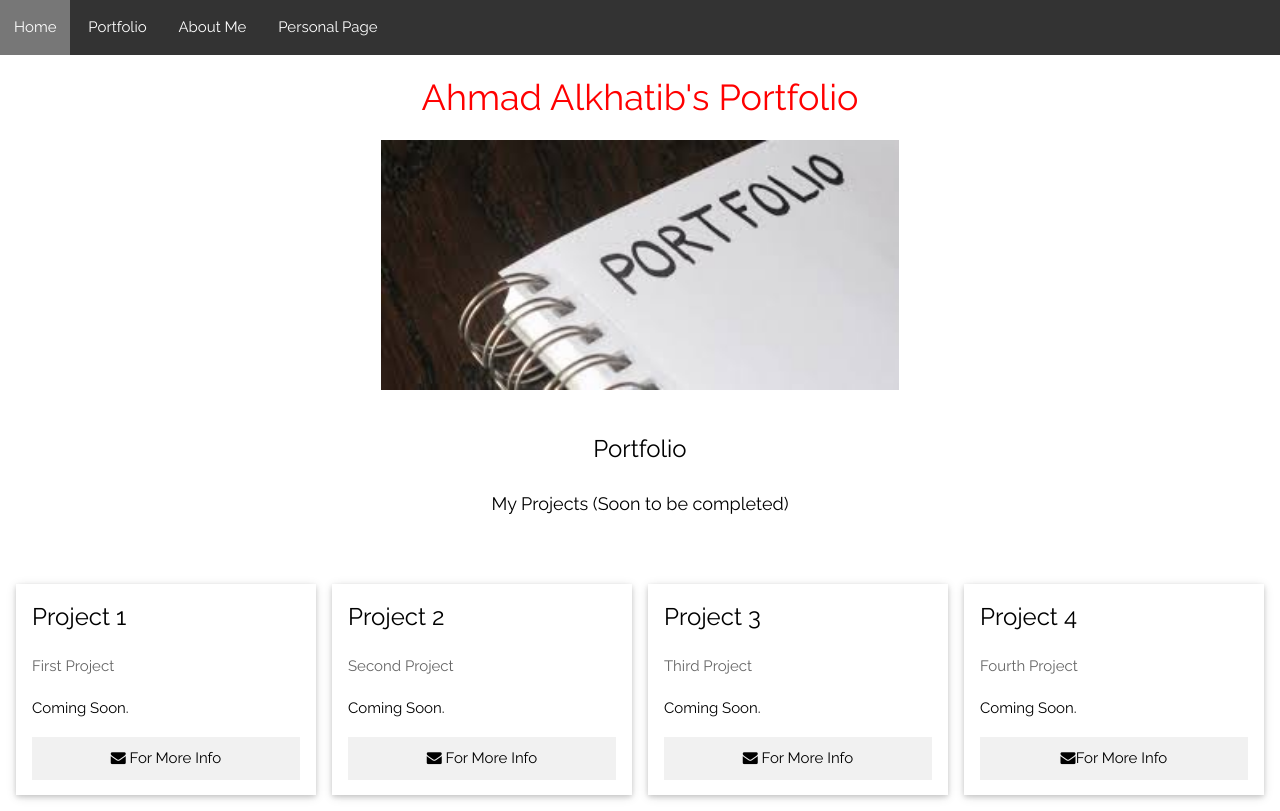
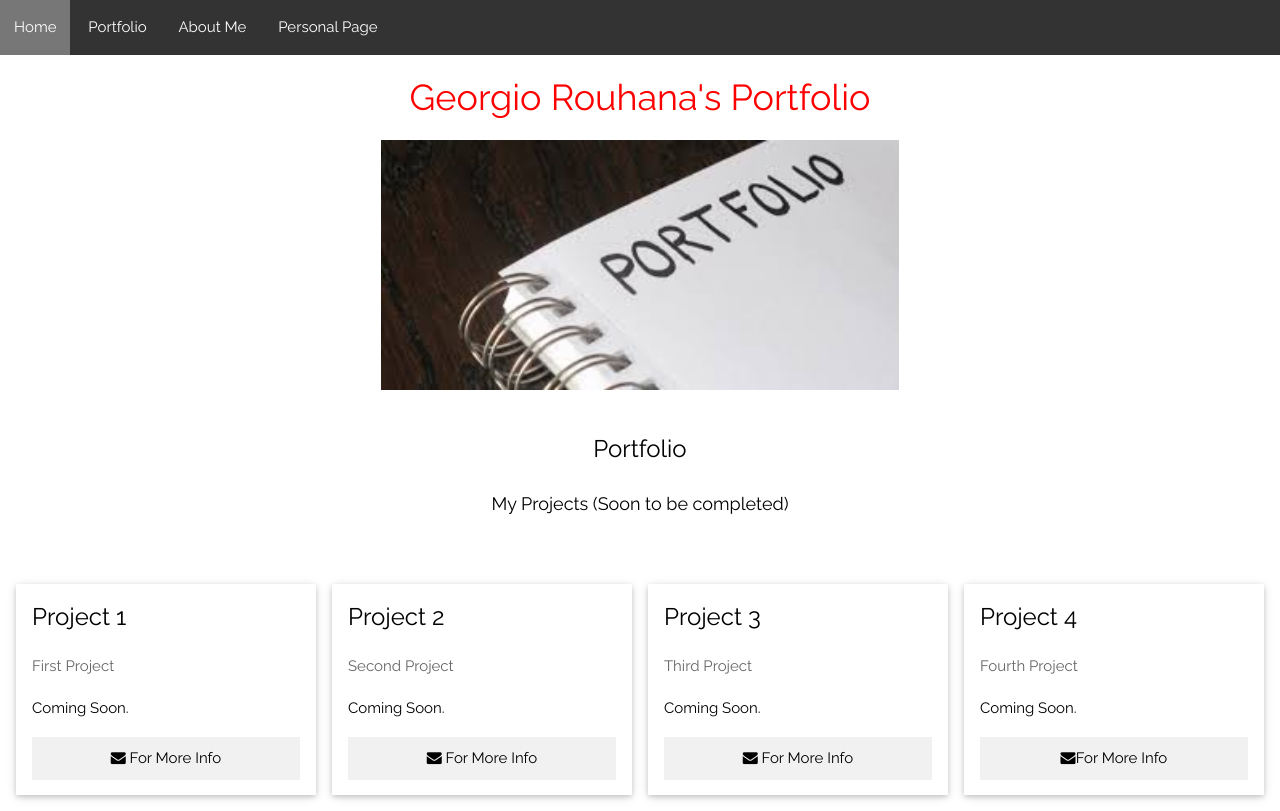
Before and after one commit to GeorgioRouhana/CSP, a plain HTML site: page portfolio.html in a window 1280 px wide. Drawn offline with nearby package versions, Linux system fonts and the light colour scheme.

Commit message:
Update portfolio.html

```diff
--- a/portfolio.html
+++ b/portfolio.html
@@ -14,7 +14,7 @@
  <a href="PersonalPage.html">Personal Page</a>
 
  </div>
- <h1>Ahmad Alkhatib's Portfolio</h1>
+ <h1> Georgio Rouhana's Portfolio</h1>
 	<center>
 <img src="images/portfolio.jpg" height="250">
 	</center>
```
